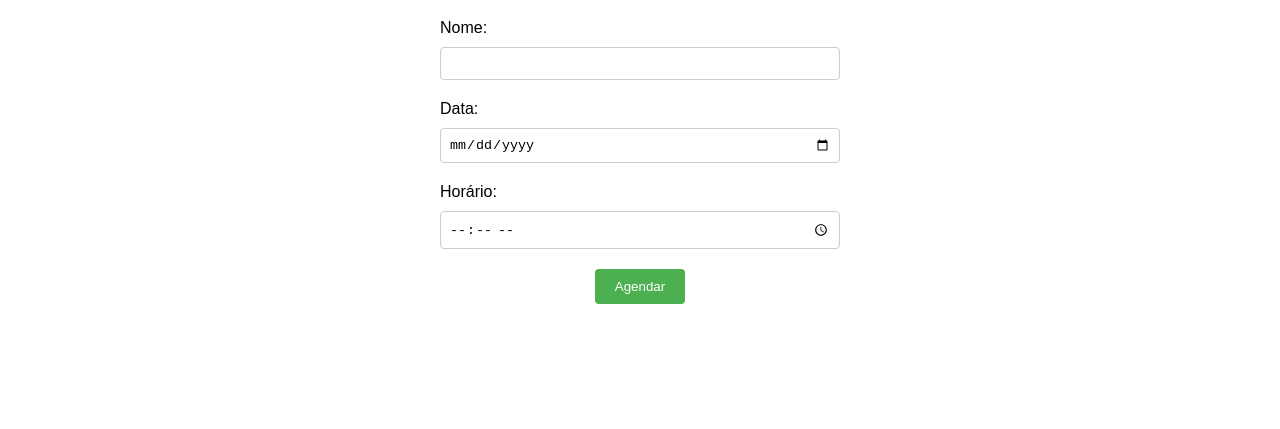
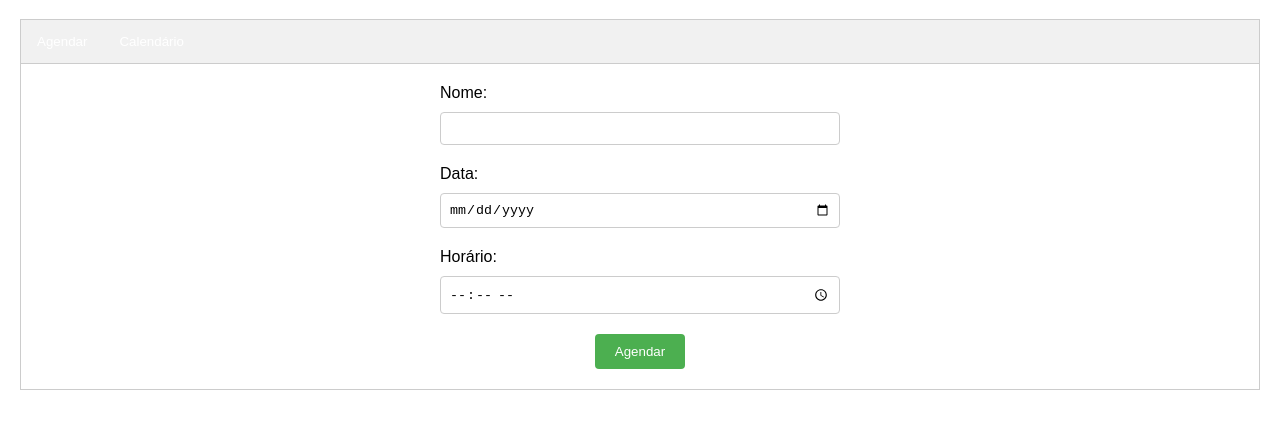
Before and after one commit to AndreViieira/agendanubex.github.io, a plain HTML site: page index.html in a window 1280 px wide. Shown: the part 81-510 px from the top of the page. Drawn offline with Linux system fonts and the light colour scheme.

Commit message:
Update index.html

```diff
--- a/index.html
+++ b/index.html
@@ -12,6 +12,32 @@
 
     h1 {
       text-align: center;
+    }
+
+    .tab {
+      overflow: hidden;
+      border: 1px solid #ccc;
+      background-color: #f1f1f1;
+    }
+
+    .tab button {
+      background-color: inherit;
+      float: left;
+      border: none;
+      outline: none;
+      cursor: pointer;
+      padding: 14px 16px;
+      transition: 0.3s;
+    }
+
+    .tab button.active {
+      background-color: #ccc;
+    }
+
+    .tabcontent {
+      padding: 20px;
+      border: 1px solid #ccc;
+      border-top: none;
     }
 
     form {
@@ -48,7 +74,13 @@
 <body>
   <h1>Agendamento de Consulta</h1>
 
-  <form id="appointment-form">
+  <div class="tab">
+    <button class="tablinks" onclick="openTab(event, 'appointment-form')">Agendar</button>
+    <button class="tablinks" onclick="openTab(event, 'appointment-calendar')">Calendário</button>
+  </div>
+
+  <div id="appointment-form" class="tabcontent">
+    <form id="appointment-form-content">
       <label for="name">Nome:</label>
       <input type="text" id="name" name="name" required>
 
@@ -60,6 +92,12 @@
 
       <button type="submit">Agendar</button>
     </form>
+  </div>
+
+  <div id="appointment-calendar" class="tabcontent" style="display: none;">
+    <h2>Calendário de Agendamentos</h2>
+    <!-- Conteúdo do calendário de agendamentos -->
+  </div>
 
   <script>
     // Função para formatar a data e o horário
@@ -70,8 +108,23 @@
       return `${formattedDate} ${formattedTime}`;
     }
 
+    // Função para abrir a aba selecionada
+    function openTab(evt, tabName) {
+      var i, tabcontent, tablinks;
+      tabcontent = document.getElementsByClassName("tabcontent");
+      for (i = 0; i < tabcontent.length; i++) {
+        tabcontent[i].style.display = "none";
+      }
+      tablinks = document.getElementsByClassName("tablinks");
+      for (i = 0; i < tablinks.length; i++) {
+        tablinks[i].className = tablinks[i].className.replace(" active", "");
+      }
+      document.getElementById(tabName).style.display = "block";
+      evt.currentTarget.className += " active";
+    }
+
     // Adiciona event listener ao formulário
-    document.getElementById('appointment-form').addEventListener('submit', function(event) {
+    document.getElementById('appointment-form-content').addEventListener('submit', function(event) {
       event.preventDefault(); // Impede o envio padrão do formulário
 
       // Obtém os valores dos campos
```
Lines whose indentation alone changed are shown as unchanged.
